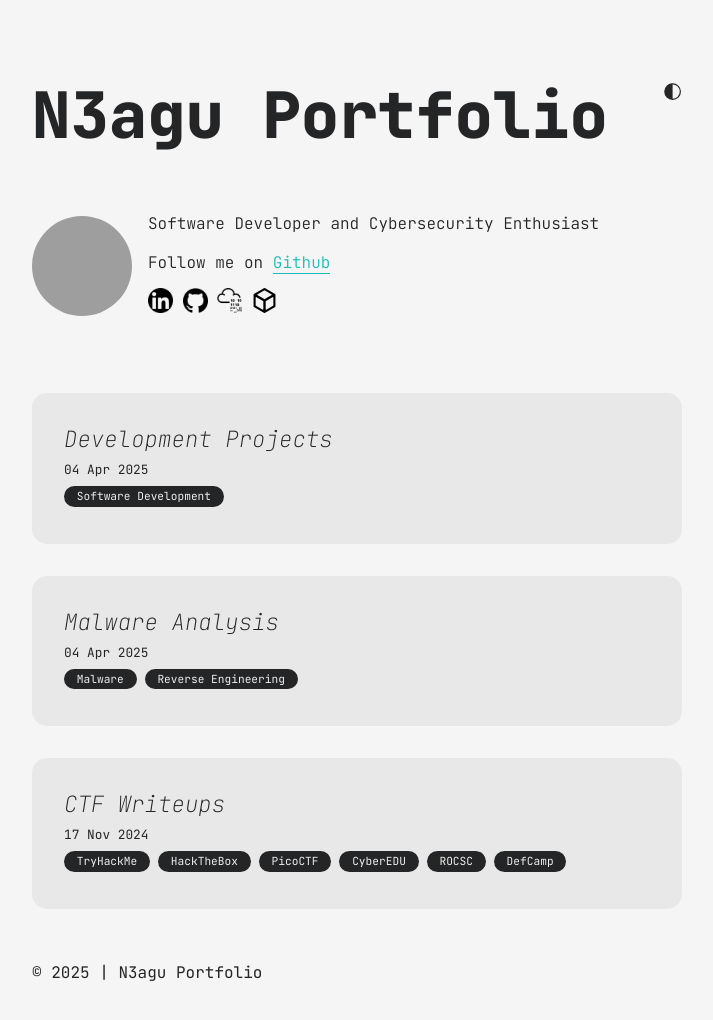
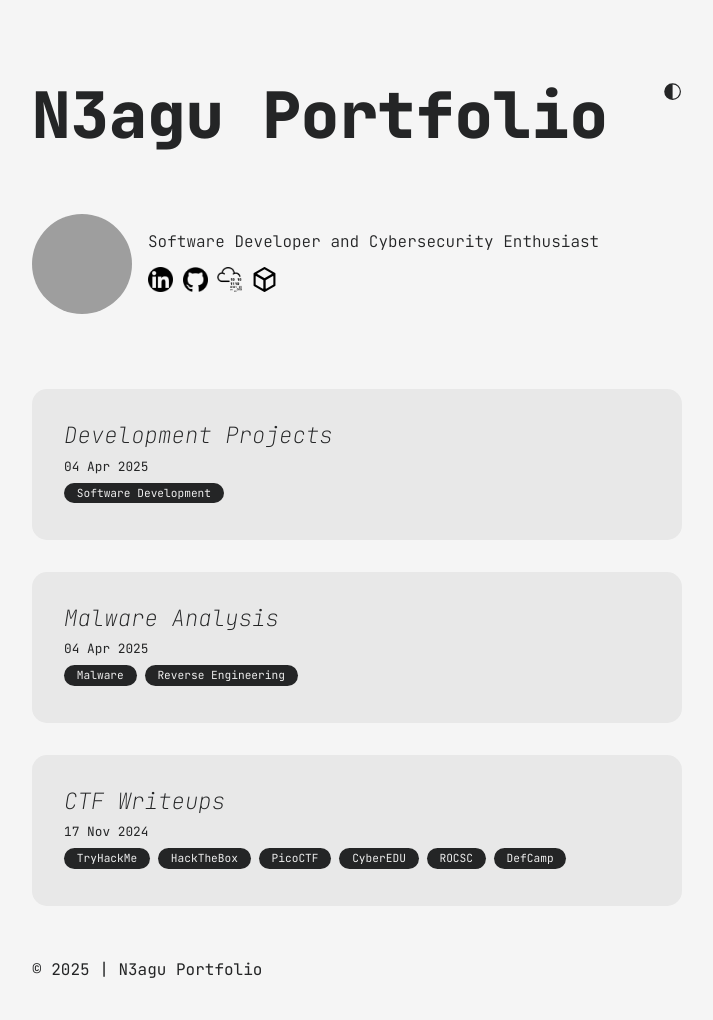
Before and after one commit to N3agu/n3agu.github.io, a Jekyll site: the page built from index.md, in a window 1280 px wide, cut to the strip 0-1037 px from the top of the page. Shown: the top 1020 px of the strip, without its empty margins (283-996 px from the left). Built offline with Jekyll 4.4.1, drawn with Linux system fonts in a browser that asks for light colours; grey boxes are pictures that could not be loaded.

```diff
--- a/_data/author.yml
+++ b/_data/author.yml
@@ -4,10 +4,6 @@ description: "
   <p>
     Software Developer and Cybersecurity Enthusiast
   </p>
-  <br/>
-  <p>
-    Follow me on <a href='https://github.com/N3agu' target='_blank'>Github</a>
-  </P>
 "
 
 contact:
```
Also changed, not shown: all_collections/_posts/2025-04-04-development-projects.md (+3 -1 lines), 6 other files.
